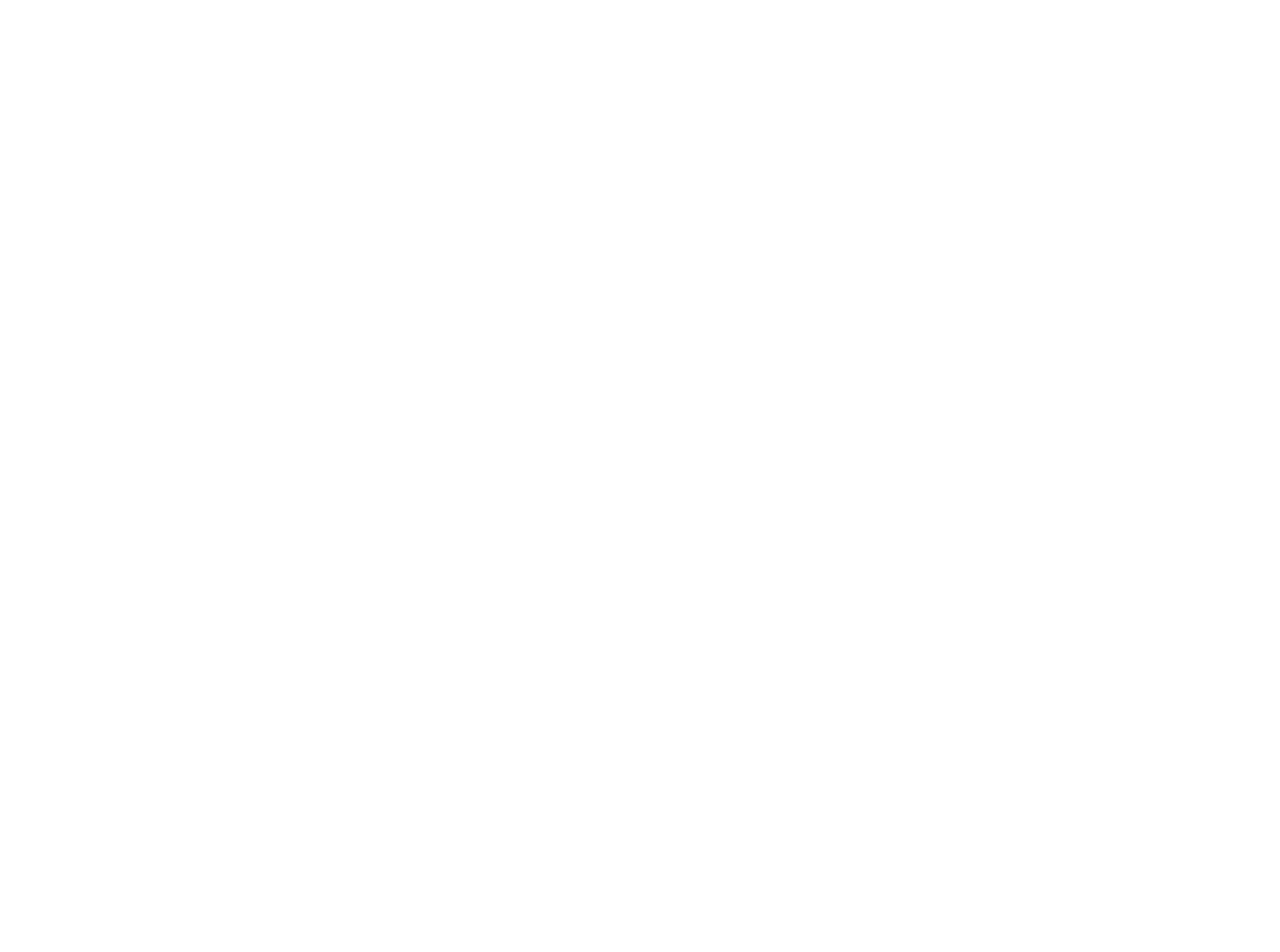
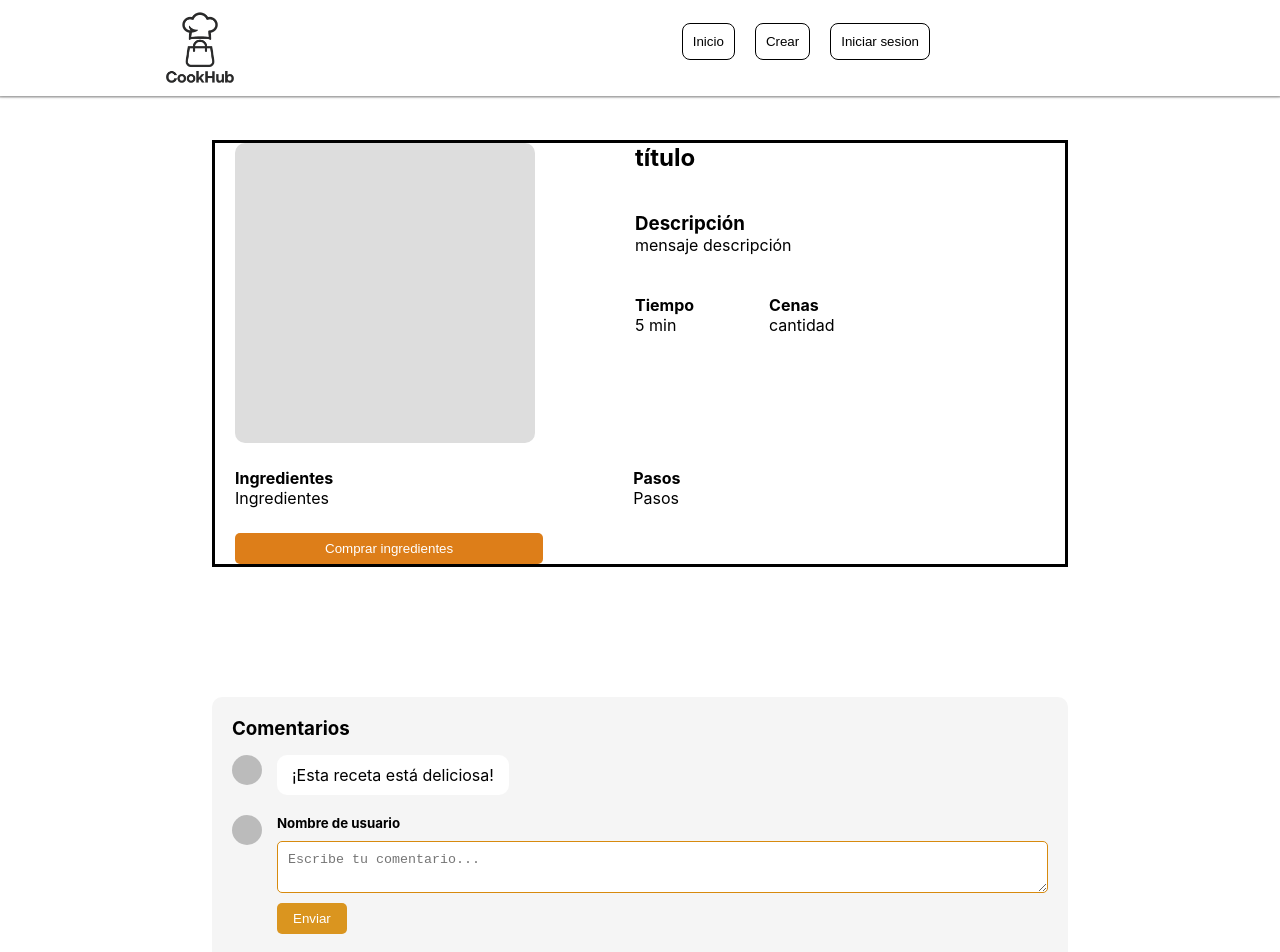
Before and after one commit to PANAMA-TEC/SEMESTRAL-lX-1LS244, a React (Vite) app: page /detail_recipe in a window 1280 px wide. Before the commit this address had no page. Shown: the top 952 px of the page. Before the commit the page ends 800 px from the top, so only its background shows below. Built offline with nearby package versions, Linux system fonts and the light colour scheme.

Commit message:
commit inicial de las modificaciones

```diff
--- a/src/screens/App/index.css
+++ b/src/screens/App/index.css
@@ -3,9 +3,8 @@
   display: flex;
   flex-direction: column;
   height: 100vh;
-
-
   justify-content: start;
+  /* border-style: solid; */
 
 }
 
--- a/src/screens/App/index.jsx
+++ b/src/screens/App/index.jsx
@@ -2,11 +2,7 @@
 import { Login } from '../Login';
 import { UserView } from '../UserView';
 import { Routes, Route } from 'react-router-dom'
-
-
-
-
-
+import { DetailRecipe } from '../DetailRecipe';
 
 import React from 'react';
 
@@ -17,6 +13,7 @@
         <Routes>
           <Route path="/" element={ <UserView/> } />
           <Route path="/login" element={<Login/>} />
+           <Route path="/detail_recipe" element={<DetailRecipe/>} />
         </Routes>
       </div>
     )
--- a/src/screens/DetailRecipe/index.css
+++ b/src/screens/DetailRecipe/index.css
@@ -1,34 +1,37 @@
-body {
+.DetailRecipe{
+  margin-top: 15vh;
+  padding: 20px;
+  width: 70vw;
 
-  margin: 200px;
-      margin-top: 150px;
-  font-family: Arial, sans-serif;
-
-
+  display: flex;
+  /* border-style: solid; */
 }
 
-
-
-.receta {
+.DetailRecipe .receta {
   display: flex;
   flex-direction: column;
   gap: 25px; /* Tomamos el mayor de los dos */
   padding-left: 20px;
-  max-width: 800px;
+
+
+  border-style: solid;
+  width: 100%;
 }
 
-
-.cuadrantes {
+.DetailRecipe .cuadrantes {
   display: flex;
   flex-direction: column;
   gap: 100px; /* Espacio entre título, descripción y tiempo/cena */
+  width: 100%;
+  justify-content: space-between;
+  /* border-style: solid; */
 }
 
+.DetailRecipe .cuadrante1 {
+  display: flex;
+  gap: 100px;
 
 
-.cuadrante1 {
-  display: flex;
-  gap: 100px;
 }
 
 .contenido1 {
@@ -57,7 +60,7 @@
 
 }
 
-.comentarios {
+.DetailRecipe .comentarios {
   margin-top: 30px;
   padding-left: 20px;
   padding-right: 20px;
@@ -65,7 +68,7 @@
   padding-bottom: 20px;
   background-color: #f5f5f5;
   border-radius: 10px;
-  max-width: 700px;
+  width: 100%;
 }
 
 .comentarios h3 {
--- a/src/screens/DetailRecipe/index.jsx
+++ b/src/screens/DetailRecipe/index.jsx
@@ -1,21 +1,13 @@
 import './index.css';
-//import { Login } from '../Login';
 import { NavBar } from '../../components/navBar';
-//import { UserView } from '../UserView';
 import logo_nav from '../../assets/image.png';
-import { CookHubImage } from '../../Icons/CookHubImage';
-import { CardContent } from '../../components/cardContent';
-import { CardRecipes } from '../../components/cardRecipes';
-import { CardCategories } from '../../components/cardCategories';
-//import recipe_category from '../../assets/recetas.png';
-
 
 import React from 'react';
 
-const App = () =>{
+const DetailRecipe = () =>{
 
   return(
-    <div className='App'>
+    <div className='DetailRecipe'>
 
 
         <NavBar logo={logo_nav}/>
@@ -113,4 +105,4 @@
     )
 }
 
-export default App;
+export {DetailRecipe};
--- a/src/screens/UserView/index.jsx
+++ b/src/screens/UserView/index.jsx
@@ -26,6 +26,7 @@
           <CardCategories image={recipe_category} titulo="Entradas" />
           <CardCategories image={recipe_category} titulo="Platos Principales" />
           <CardCategories image={recipe_category} titulo="Platos Principales" />
+          <CardCategories image={recipe_category} titulo="Platos Principales" />
         </CardContent>
 
         <CardContent titulo="Recetas" propiedad1="Propiedad 1" >
```
Also changed, not shown: 7 other files (tests, documents, lock files or other folders).
